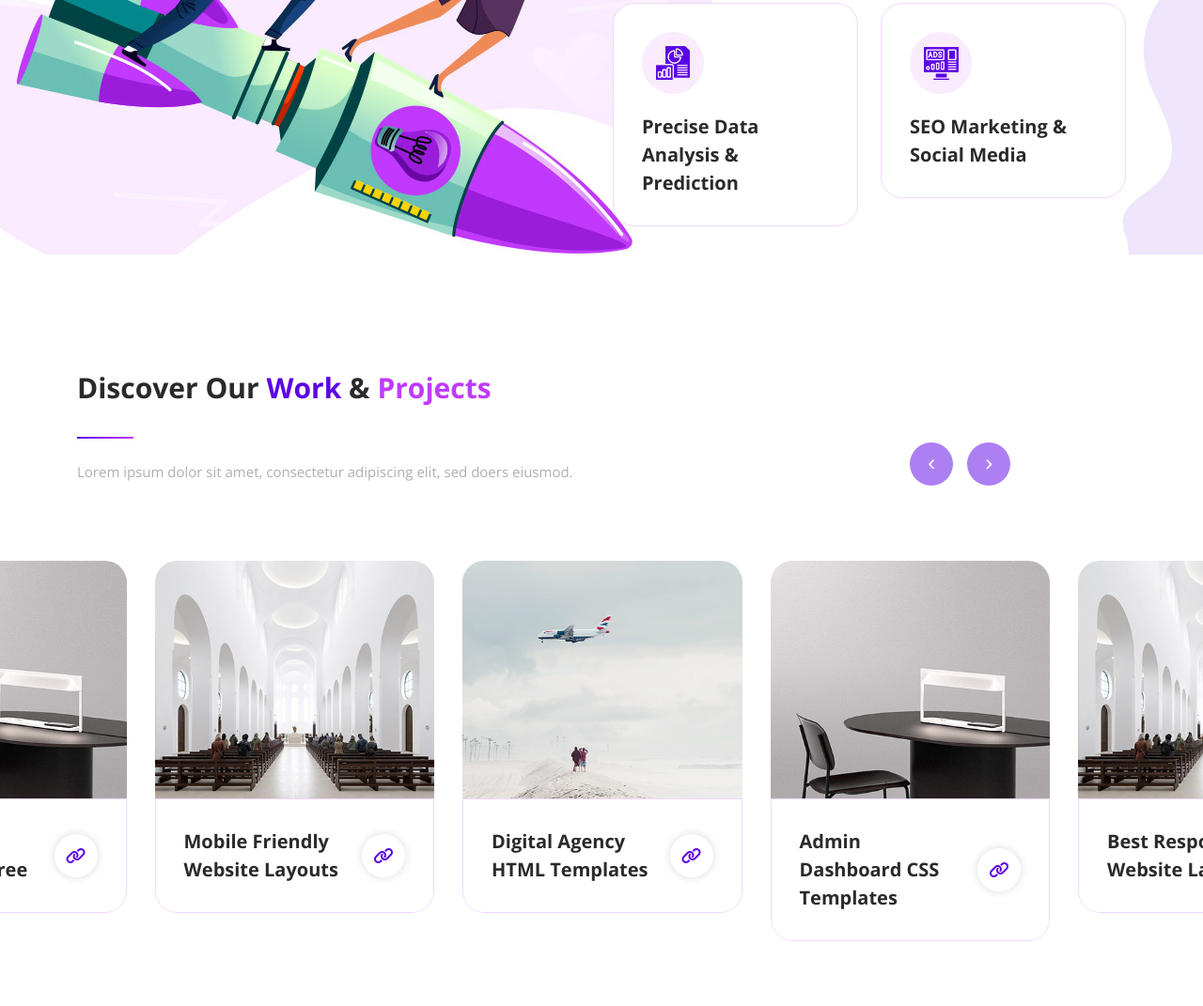
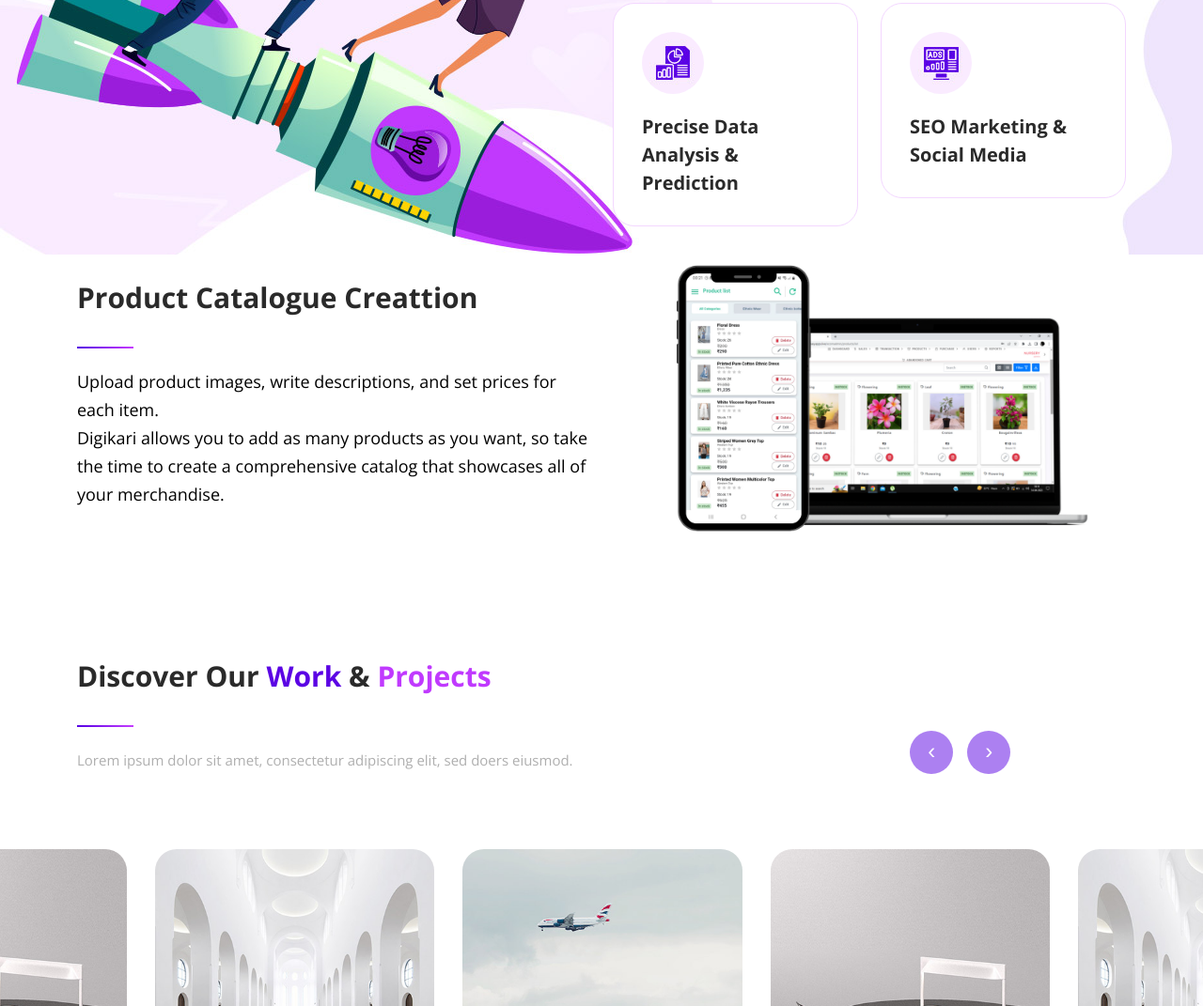
Before and after one commit to sesame-pikari/sesame-pikari.github.io, a plain HTML site: page index.html in a window 1280 px wide. Shown: the part 2335-3406 px from the top of the page at 94% size. Drawn offline with nearby package versions, Linux system fonts and the light colour scheme.

```diff
--- a/index.html
+++ b/index.html
@@ -194,6 +194,25 @@
             </div>
           </div>
         </div>
+      </div>
+    </div>
+  </div>
+
+  <div class = "container">
+    <div class="row">
+      <div class="col-lg-6">
+        <div class="section-heading">
+               <br/>
+          <h2>Product Catalogue Creattion</h2>
+            <div class="line-dec"></div>
+            <p style="font-size: large;color: black;">Upload product images, write descriptions, and set prices for each item. </p>
+            <p style="font-size: large;color: black;">
+              Digikari allows you to add as many products as you want, so take the time to create a comprehensive catalog that showcases all of your merchandise.</p>
+
+        </div>
+      </div>
+      <div class="col-lg-6">
+        <img src="assets/images/Highlights.png" alt="Image">
       </div>
     </div>
   </div>
```
